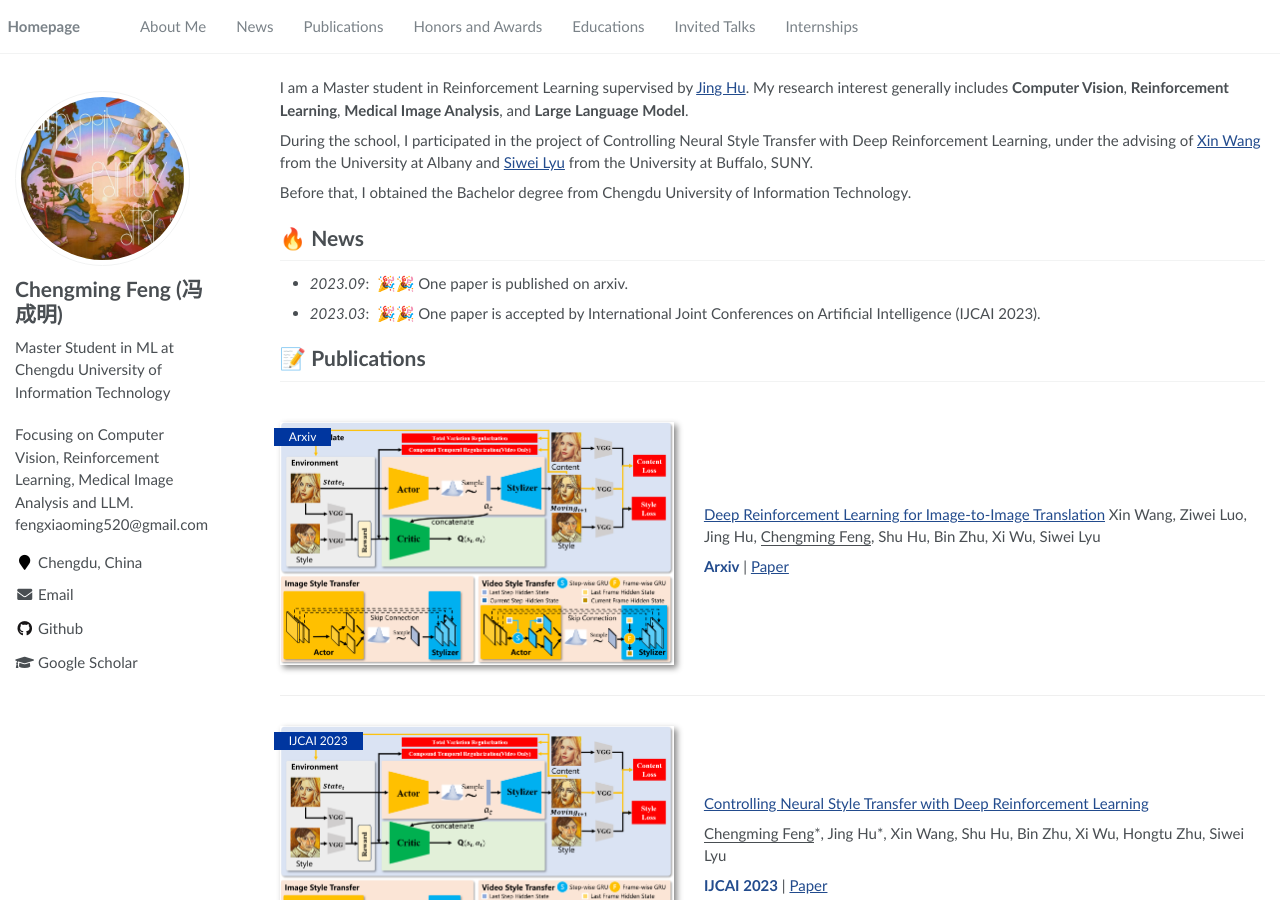
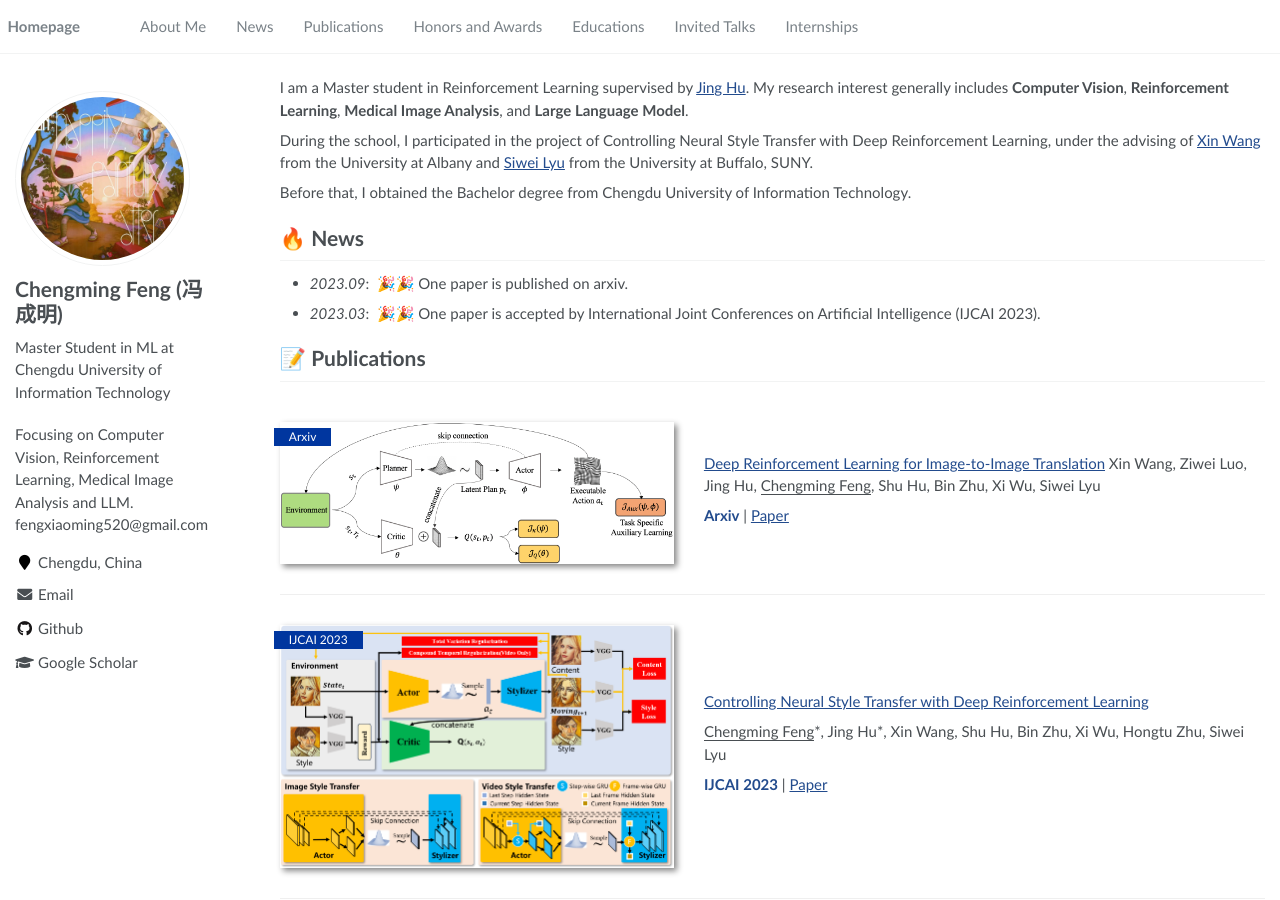
Before and after one commit to fengxiaoming520/fengxiaoming520.github.io, a Jekyll site: the page built from _pages/about.md, in a window 1280 px wide and 900 px high. Built offline with Jekyll 4.4.1, drawn with Linux system fonts in a browser that asks for light colours.

Commit message:
Update about.md

```diff
--- a/_pages/about.md
+++ b/_pages/about.md
@@ -32,7 +32,7 @@ Before that, I obtained the Bachelor degree from Chengdu University of Informati
 
 # 📝 Publications
 
-<div class='paper-box'><div class='paper-box-image'><div><div class="badge">Arxiv</div><img src='images/ijcai2023.png' alt="sym" width="100%"></div></div>
+<div class='paper-box'><div class='paper-box-image'><div><div class="badge">Arxiv</div><img src='images/arxiv202309.jpg' alt="sym" width="100%"></div></div>
 <div class='paper-box-text' markdown="1">
 
 [Deep Reinforcement Learning for Image-to-Image Translation](https://arxiv.org/abs/2309.13672)
```
